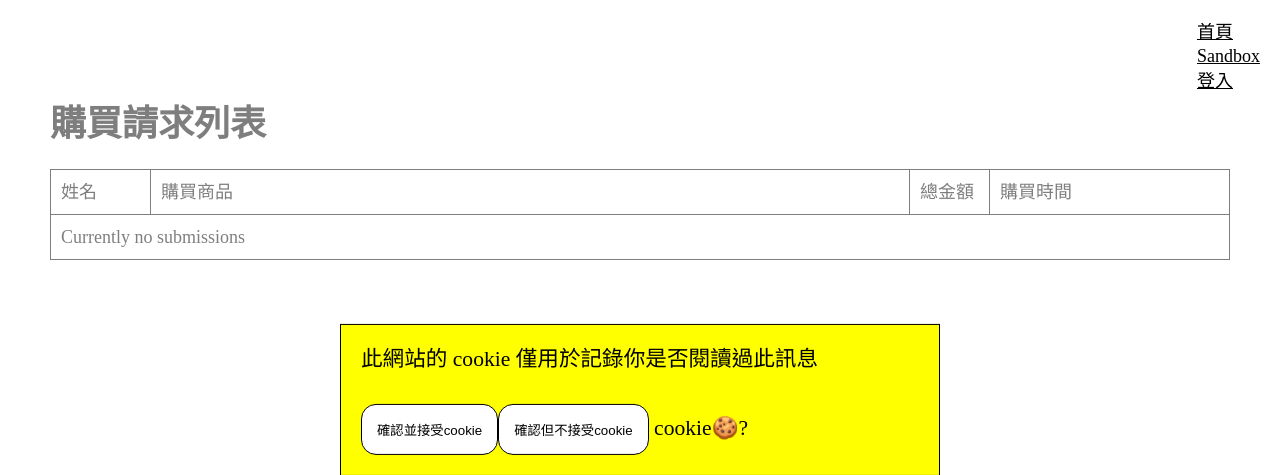
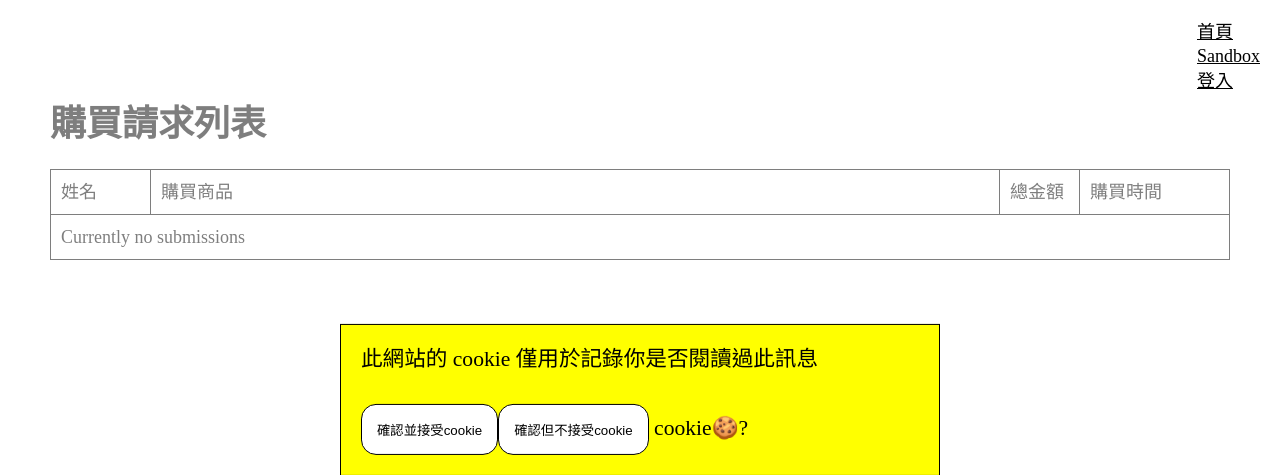
Before and after one commit to weiwanghasbeenused/cart-handler, a PHP site: page / in a window 1280 px wide. Shown: the top 475 px of the page. Run offline with PHP 8.4, Linux system fonts and the light colour scheme; data that the repository does not hold is empty.

Commit message:
update form style

```diff
--- a/static/css/main.css
+++ b/static/css/main.css
@@ -65,7 +65,7 @@ body.sandbox
 }
 .created
 {
-    flex: 0 0 240px;
+    flex: 0 0 150px;
 }
 .tip-trigger {
     display: inline-block;
--- a/views/main.php
+++ b/views/main.php
@@ -17,7 +17,7 @@ while($obj = $res_products->fetch_assoc()){
 function printListItem($submission, $products_arr){
 	$output = '<div class="row"><div class="name">'.$submission['lastName']. ' ' . $submission['firstName'].'</div><div class="items">';
 	$items = json_decode($submission['items'] );
-	$created = $submission['created'] ? $submission['created'] : '';
+	$created = $submission['created'] ? str_replace(' ', '<br>', $submission['created']) : '';
 	$item_names = array();
 	if($items)
 	{
```
